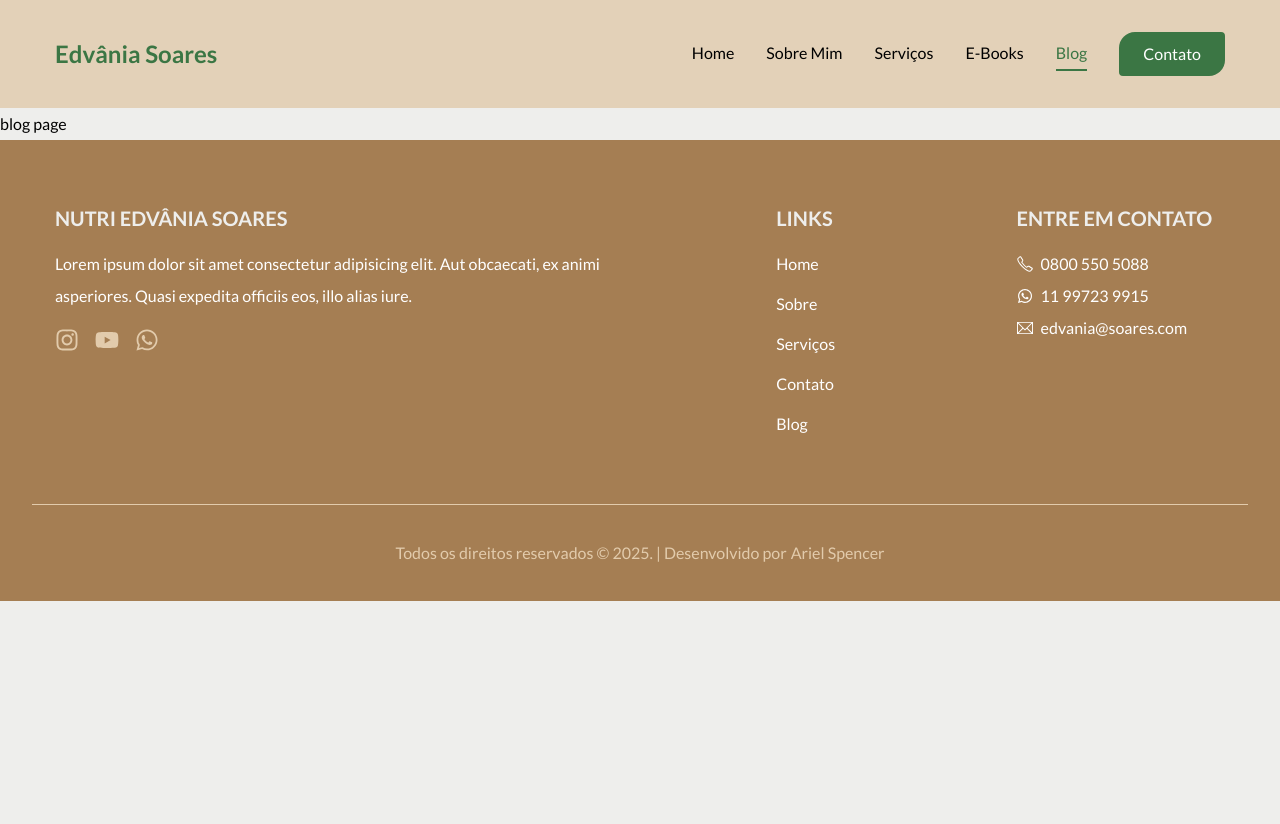
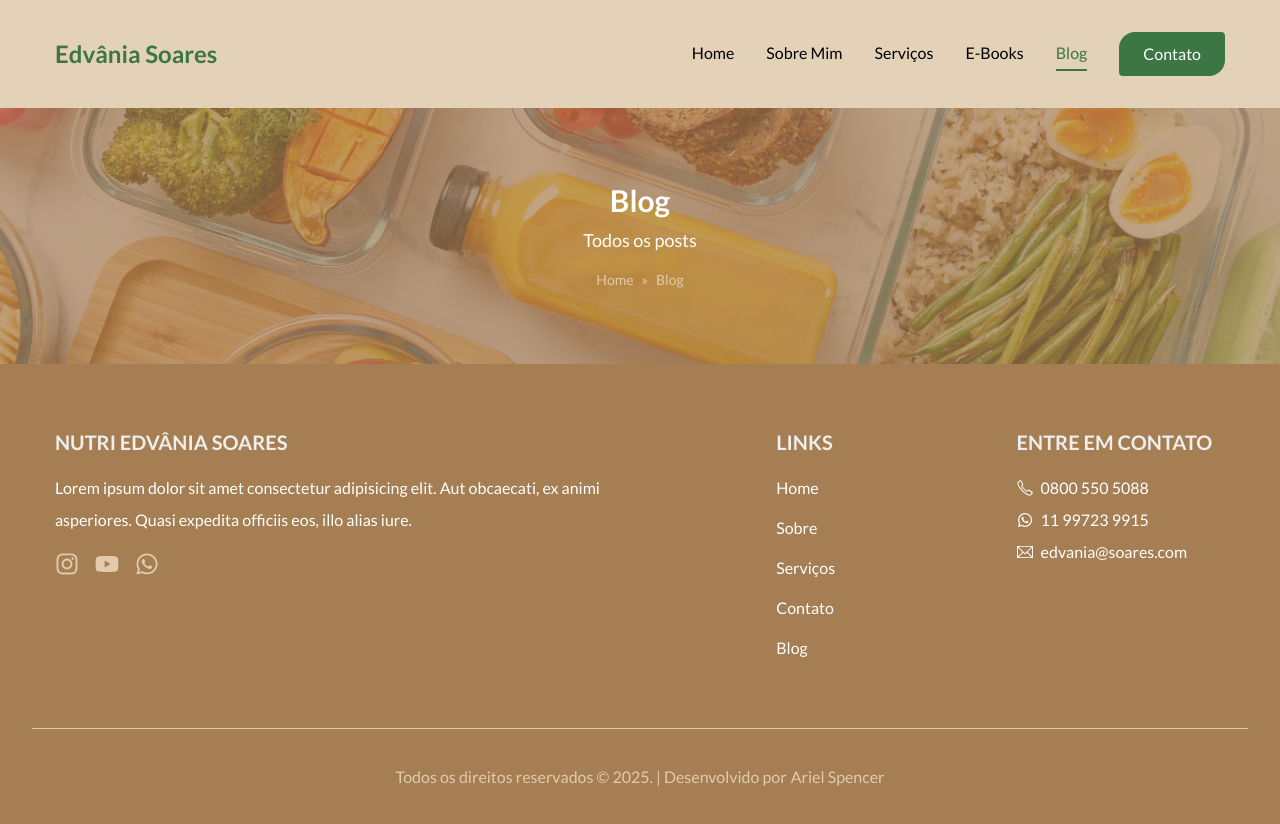
Before and after one commit to ArielSpencer/nutri-edvania-site, a Next.js app: page /blog in a window 1280 px wide. Before the commit the page ends 800 px from the top, so only its background shows below. Built offline with nearby package versions, Linux system fonts and the light colour scheme.

Commit message:
feat: add banner to blog page

```diff
--- a/app/blog/page.jsx
+++ b/app/blog/page.jsx
@@ -1,5 +1,12 @@
+import Banner from "@/components/Banner";
+
 const Blog = () => {
-  return <div>blog page</div>
+  return <section>
+    <Banner
+      title="Blog"
+      description="Todos os posts"
+    />
+  </section>
 }
 
 export default Blog;
```
